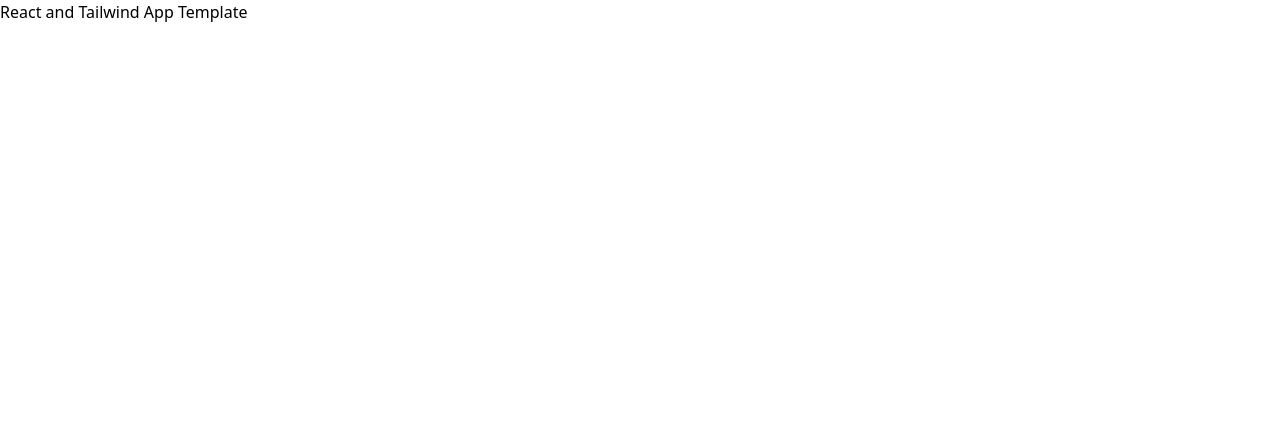
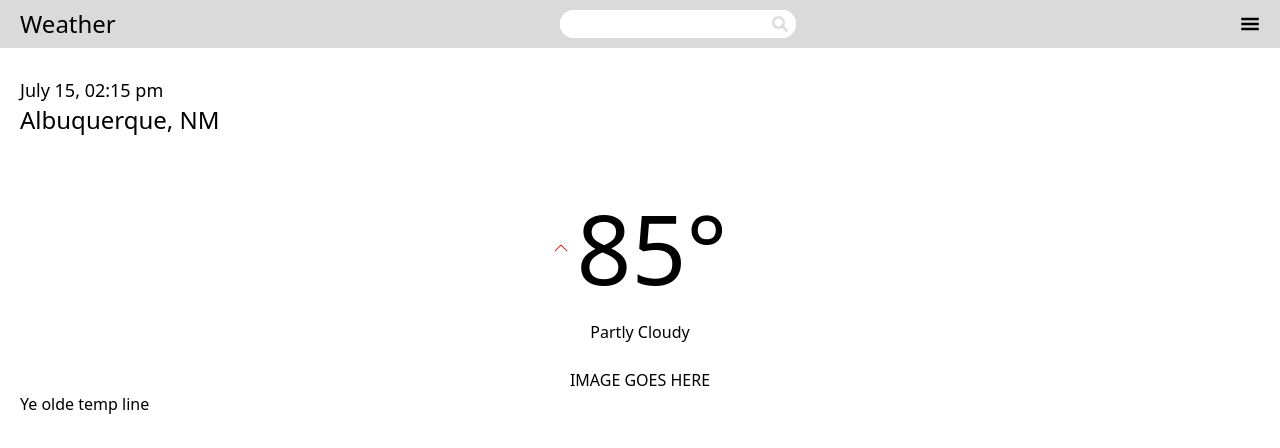
Before and after one commit to imbrikis/weather-app, a React (Create React App) app: page / in a window 1280 px wide. Shown: the top 448 px of the page. Built offline with nearby package versions, Linux system fonts and the light colour scheme.

Commit message:
Nav and CurrentWeather comps

```diff
--- a/package.json
+++ b/package.json
@@ -9,6 +9,7 @@
     "@testing-library/user-event": "^12.8.3",
     "react": "^17.0.2",
     "react-dom": "^17.0.2",
+    "react-icons": "^4.2.0",
     "react-scripts": "4.0.3",
     "web-vitals": "^1.1.2"
   },
--- a/src/components/App.js
+++ b/src/components/App.js
@@ -1,9 +1,12 @@
 import React from 'react'
+import CurrentWeather from './CurrentWeather'
+import Nav from './Nav'
 
 const App = () => {
   return (
     <div>
-      <h1>React and Tailwind App Template</h1>
+      <Nav />
+      <CurrentWeather />
     </div>
   )
 }
--- /dev/null
+++ b/src/components/CityInfo.js
@@ -0,0 +1,12 @@
+import React from 'react'
+
+const CityInfo = () => {
+  return (
+    <div>
+      <p className='text-lg'>July 15, 02:15 pm</p>
+      <p className='text-2xl'>Albuquerque, NM</p>
+    </div>
+  )
+}
+
+export default CityInfo
--- /dev/null
+++ b/src/components/CurrentWeather.js
@@ -0,0 +1,16 @@
+import React from 'react'
+import CityInfo from './CityInfo'
+import TempLine from './TempLine'
+import WeatherInfo from './WeatherInfo'
+
+const CurrentWeather = () => {
+  return (
+    <div className='px-5 pt-7'>
+      <CityInfo />
+      <WeatherInfo />
+      <TempLine />
+    </div>
+  )
+}
+
+export default CurrentWeather
--- /dev/null
+++ b/src/components/HamMenu.js
@@ -0,0 +1,12 @@
+import React from 'react'
+import { GiHamburgerMenu } from 'react-icons/gi'
+
+const HamMenu = () => {
+  return (
+    <div className='inline-block'>
+      <GiHamburgerMenu className='w-5 h-5' />
+    </div>
+  )
+}
+
+export default HamMenu
--- /dev/null
+++ b/src/components/Nav.js
@@ -0,0 +1,15 @@
+import React from 'react'
+import Search from './Search'
+import HamMenu from './HamMenu'
+
+const Nav = () => {
+  return (
+    <div className='bg-lightGrayPrimary px-5 h-12 flex items-center justify-between'>
+      <span className='text-2xl'>Weather</span>
+      <Search />
+      <HamMenu />
+    </div>
+  )
+}
+
+export default Nav
--- /dev/null
+++ b/src/components/Search.js
@@ -0,0 +1,13 @@
+import React from 'react'
+import { FaSearch } from 'react-icons/fa'
+
+const Search = () => {
+  return (
+    <form className='inline-block w-searchMobile max-w-searchMobile h-7 rounded-full bg-white flex items-center justify-between relative'>
+      <input className='h-7 w-full rounded-full px-2' />
+      <FaSearch className='fill-gray absolute right-2' />
+    </form>
+  )
+}
+
+export default Search
--- /dev/null
+++ b/src/components/TempLine.js
@@ -0,0 +1,11 @@
+import React from 'react'
+
+const TempLine = () => {
+  return (
+    <div>
+      <h1>Ye olde temp line</h1>
+    </div>
+  )
+}
+
+export default TempLine
--- /dev/null
+++ b/src/components/WeatherInfo.js
@@ -0,0 +1,17 @@
+import React from 'react'
+import { BsChevronUp } from 'react-icons/bs'
+
+const WeatherInfo = () => {
+  return (
+    <div className='mt-16'>
+      <div className='mx-auto flex justify-center'>
+        <BsChevronUp className='inline-block self-center mr-2 fill-red' />
+        <span className='text-8xl'>85&#176;</span>
+      </div>
+      <p className='text-center mt-6'>Partly Cloudy</p>
+      <p className='text-center mt-6'>IMAGE GOES HERE</p>
+    </div>
+  )
+}
+
+export default WeatherInfo
--- a/tailwind.config.js
+++ b/tailwind.config.js
@@ -1,8 +1,28 @@
+const colors = require('tailwindcss/colors')
+
 module.exports = {
   purge: ['./src/**/*.{js,jsx,ts,tsx}', './public/index.html'],
   darkMode: false, // or 'media' or 'class'
   theme: {
-    extend: {},
+    colors: {
+      black: colors.black,
+      white: colors.white,
+      lightGrayPrimary: '#DADADA',
+      lightGraySecondary: '#DEDEDE',
+      red: '#CE1313',
+    },
+    fill: (theme) => ({
+      gray: theme('colors.lightGraySecondary'),
+      red: theme('colors.red'),
+    }),
+    maxWidth: {
+      searchMobile: '236px',
+    },
+    extend: {
+      spacing: {
+        searchMobile: '236px',
+      },
+    },
   },
   variants: {
     extend: {},
```
Also changed, not shown: 2 other files (tests, documents, lock files or other folders).
